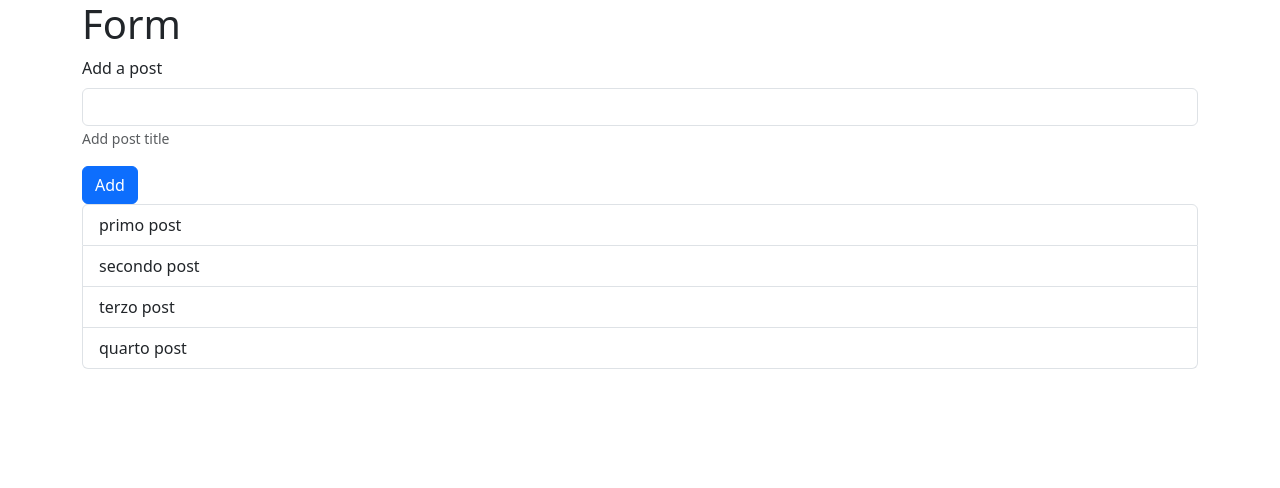
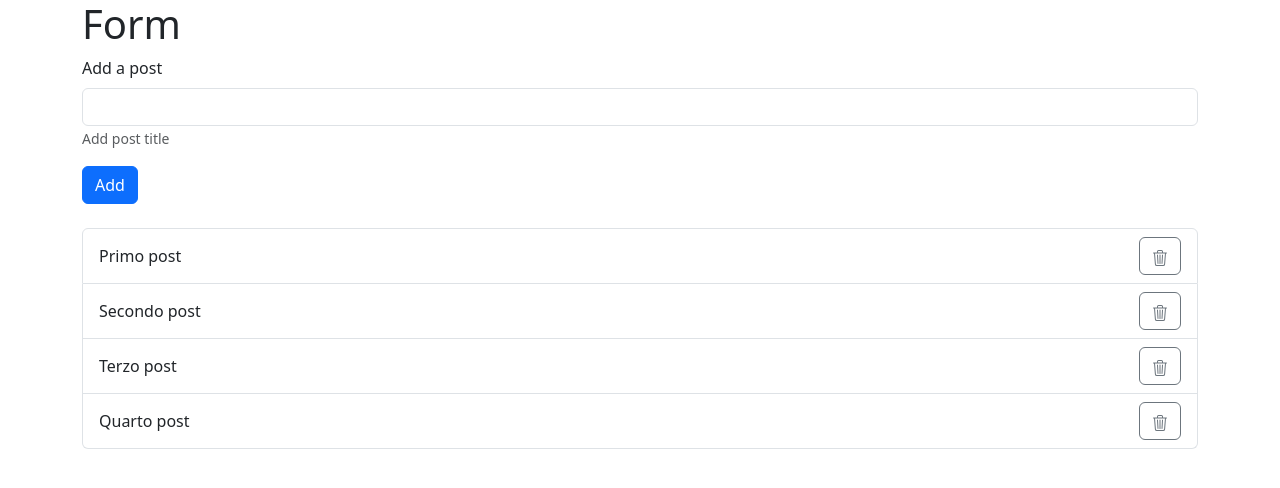
Before and after one commit to francescopiscaglia/react-form, a React (Vite) app: page / in a window 1280 px wide. Shown: the top 488 px of the page. Built offline with nearby package versions, Linux system fonts and the light colour scheme.

Commit message:
add trash icon

```diff
--- a/src/App.jsx
+++ b/src/App.jsx
@@ -22,7 +22,7 @@ function App() {
         <h1>Form</h1>
 
         {/* new post form */}
-        <form>
+        <form >
           <div className="mb-3">
             <label htmlFor="postTitle" className="form-label">Add a post</label>
             <input
@@ -39,9 +39,18 @@ function App() {
 
 
         {/* post title list */}
-        <ul className='list-group'>
+        <ul className='list-group mt-4'>
 
-          {allPosts.map((post, index) => <li key={index} className='list-group-item d-flex justify-content-between'>{post}</li>)}
+          {allPosts.map((post, index) => <li key={index} className='list-group-item d-flex justify-content-between align-items-center'>
+            {post}
+
+            {/* delete a post */}
+            <button className='btn btn-outline-secondary'>
+              <svg xmlns="http://www.w3.org/2000/svg" width="16" height="16" fill="currentColor" className="bi bi-trash3" viewBox="0 0 16 16">
+                <path d="M6.5 1h3a.5.5 0 0 1 .5.5v1H6v-1a.5.5 0 0 1 .5-.5M11 2.5v-1A1.5 1.5 0 0 0 9.5 0h-3A1.5 1.5 0 0 0 5 1.5v1H1.5a.5.5 0 0 0 0 1h.538l.853 10.66A2 2 0 0 0 4.885 16h6.23a2 2 0 0 0 1.994-1.84l.853-10.66h.538a.5.5 0 0 0 0-1zm1.958 1-.846 10.58a1 1 0 0 1-.997.92h-6.23a1 1 0 0 1-.997-.92L3.042 3.5zm-7.487 1a.5.5 0 0 1 .528.47l.5 8.5a.5.5 0 0 1-.998.06L5 5.03a.5.5 0 0 1 .47-.53Zm5.058 0a.5.5 0 0 1 .47.53l-.5 8.5a.5.5 0 1 1-.998-.06l.5-8.5a.5.5 0 0 1 .528-.47M8 4.5a.5.5 0 0 1 .5.5v8.5a.5.5 0 0 1-1 0V5a.5.5 0 0 1 .5-.5" />
+              </svg>
+            </button>
+          </li>)}
 
         </ul>
       </div>
--- a/src/db/db.js
+++ b/src/db/db.js
@@ -1,6 +1,6 @@
 export default [
-    "primo post",
-    "secondo post",
-    "terzo post",
-    "quarto post",
+    "Primo post",
+    "Secondo post",
+    "Terzo post",
+    "Quarto post",
 ];
```
